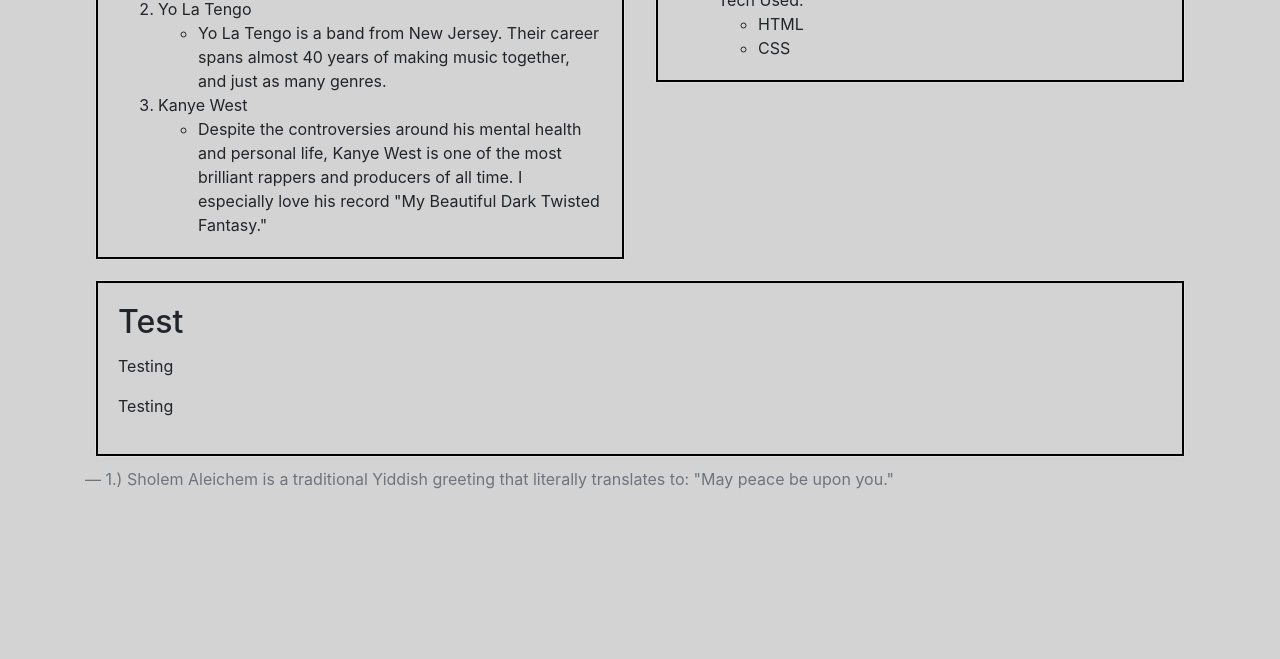
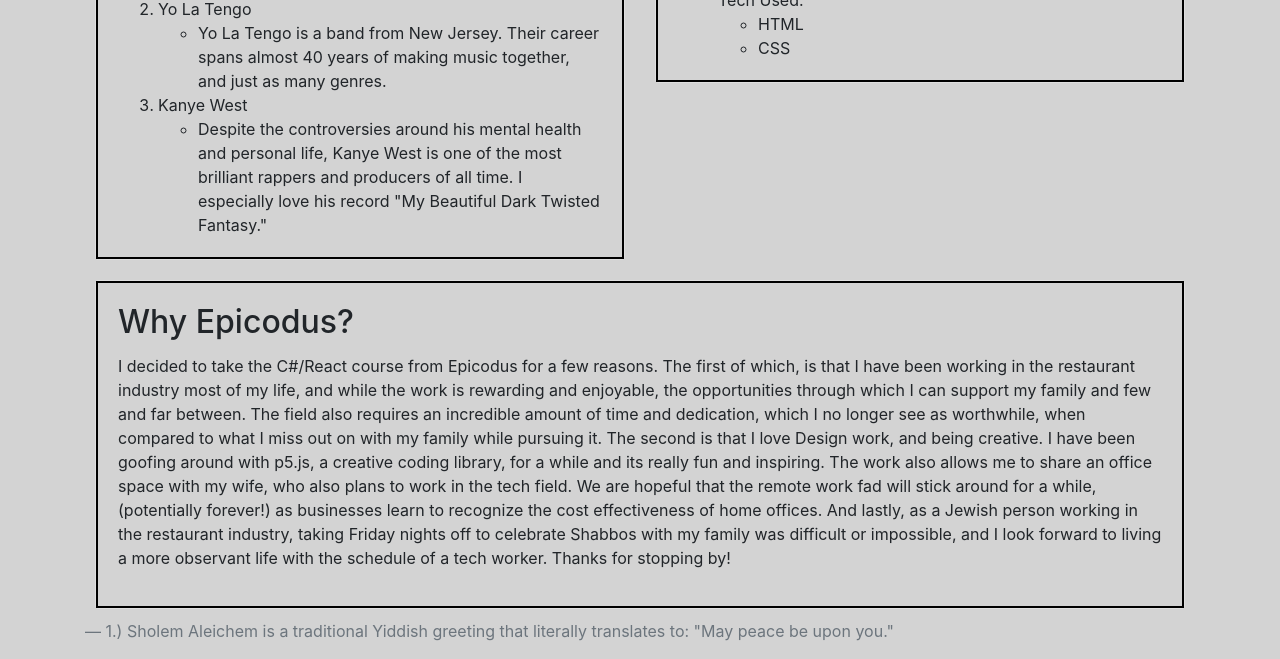
Before and after one commit to jakeedgar/Portfolio, a plain HTML site: page index.html in a window 1280 px wide. Shown: the part 691-1350 px from the top of the page. Before the commit the page ends 1198 px from the top, so only its background shows below. Drawn offline with Linux system fonts and the light colour scheme.

Commit message:
update why epicodus section

```diff
--- a/css/styles.css
+++ b/css/styles.css
@@ -72,3 +72,8 @@
   margin: 0;
   padding: 0;
 }
+
+p.finalp {
+  text-align: block;
+  text-justify: block;
+}
--- a/index.html
+++ b/index.html
@@ -8,7 +8,6 @@
 <body>
   <div class="container">
     <div class="jumbotron">
-      <!-- <img id="header" src="img/brooklyn_bridge.jpg" alt="A drawing of the Brooklyn Bridge"> -->
       <h1 class="display-4">Sholem Aleichim,<sup>1.</sup> I'm Jake.<br>Welcome to My Portfolio Landing Page.</br></h1>
     </div>
       <div class="row" id="toprow">
@@ -72,9 +71,8 @@
         <div class="col-md-12">
           <div class="card">
             <div class="card-body">
-              <h2 class="card-title">Test</h2>
-              <p>Testing</p>
-              <p>Testing</p>
+              <h2 class="card-title">Why Epicodus?</h2>
+              <p class="finalp">I decided to take the C#/React course from Epicodus for a few reasons. The first of which, is that I have been working in the restaurant industry most of my life, and while the work is rewarding and enjoyable, the opportunities through which I can support my family and few and far between. The field also requires an incredible amount of time and dedication, which I no longer see as worthwhile, when compared to what I miss out on with my family while pursuing it. The second is that I love Design work, and being creative. I have been goofing around with p5.js, a creative coding library, for a while and its really fun and inspiring. The work also allows me to share an office space with my wife, who also plans to work in the tech field. We are hopeful that the remote work fad will stick around for a while, (potentially forever!) as businesses learn to recognize the cost effectiveness of home offices. And lastly, as a Jewish person working in the restaurant industry, taking Friday nights off to celebrate Shabbos with my family was difficult or impossible, and I look forward to living a more observant life with the schedule of a tech worker. Thanks for stopping by!</p>
             </div>
           </div>
         </div>
```
